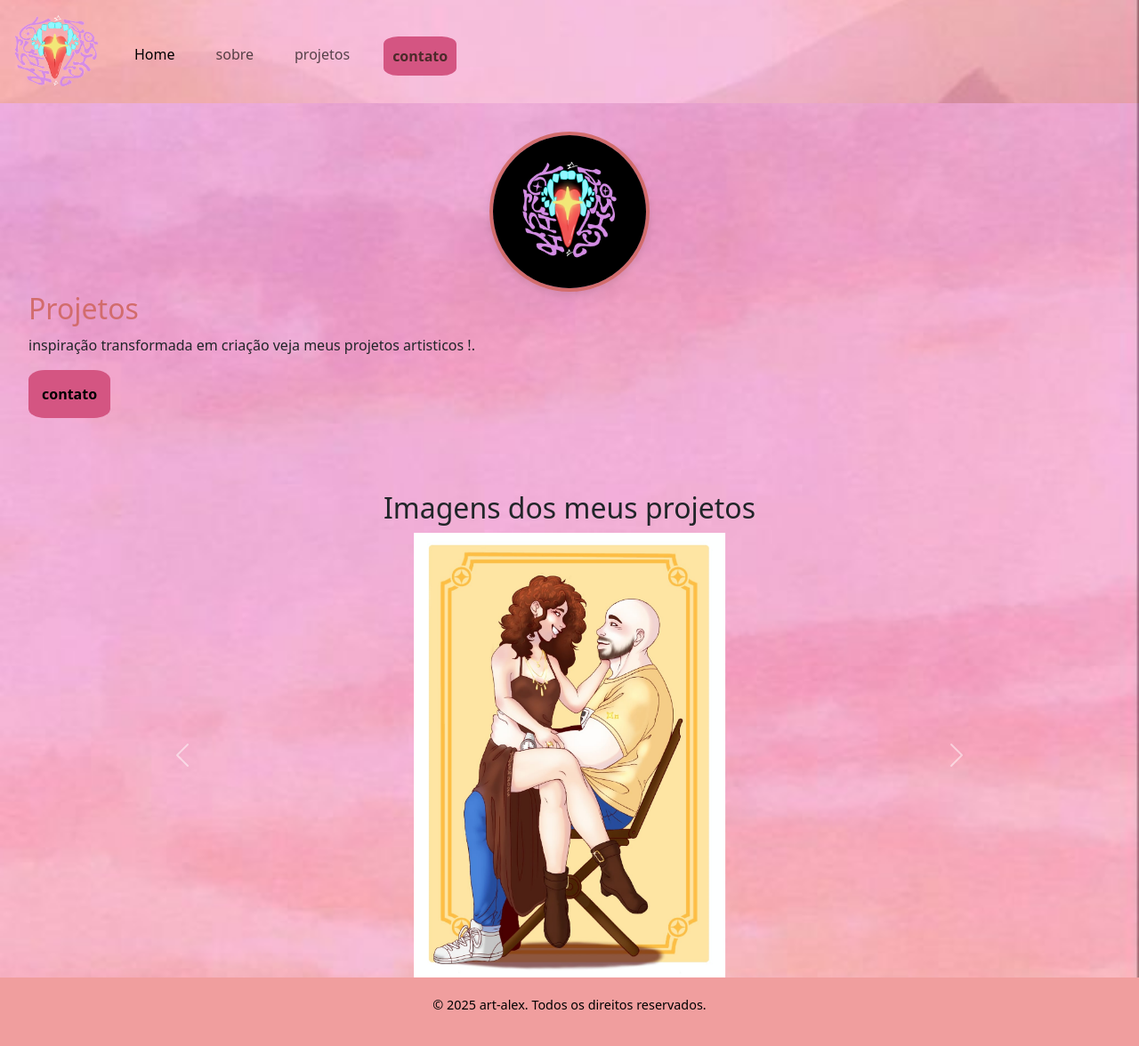
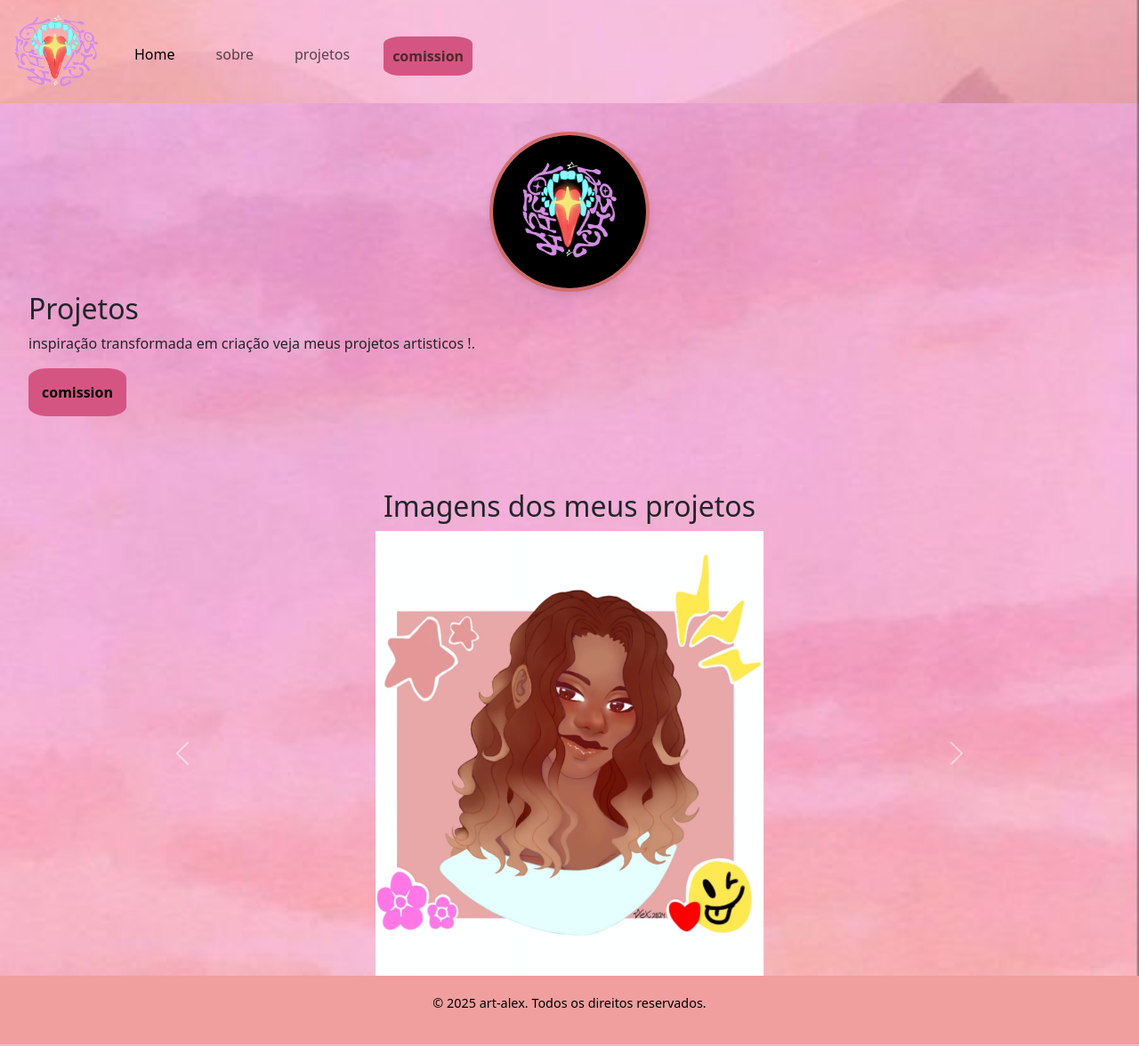
Before and after one commit to preto02/caua-, a PHP site: page /projetos in a window 1280 px wide. Shown: the whole page at 89% size. Run offline with PHP 8.4, Linux system fonts and the light colour scheme.

Commit message:
projeto finalizado com sucesso

```diff
--- a/index.php
+++ b/index.php
@@ -16,7 +16,7 @@
     <header>
         <nav class="navbar navbar-expand-lg ">
         <div class="container-fluid">
-            <img src="imagens/fotodeperfil-photoroom.png" class="navbar-brand">
+            <img src="imagens/fotodeperfilheader.png" class="navbar-brand">
             <button class="navbar-toggler" type="button" data-bs-toggle="collapse" data-bs-target="#navbarNav" aria-controls="navbarNav" aria-expanded="false" aria-label="Toggle navigation">
             <span class="navbar-toggler-icon"></span>
             </button>
@@ -32,7 +32,7 @@
                 <a class="nav-link" href="projetos">projetos</a>
                 </li>
                 <li class="nav-item">
-                <a class="nav-contato" href="contato">contato</a>
+                <a class="nav-contato" href="contato">comission</a>
                 </li>
             </ul>
             </div>
--- a/pages/contato.php
+++ b/pages/contato.php
@@ -11,7 +11,7 @@
       padding: 20px;
       border: 1px solid #ccc;
       border-radius: 5px;
-      background-color: #f9f9f9;
+      background-color:rgb(255, 255, 255);
     }
     .form-container label, .form-container input, .form-container textarea {
       display: block;
@@ -78,7 +78,7 @@
     }
 
     // Redirecionamento para o WhatsApp
-    let whatsappURL = `https://wa.me/SEUNUMERODOWHATSAPP/?text=${encodeURIComponent(message)}`;
+    let whatsappURL = `https://wa.me/554497382104/?text=${encodeURIComponent(message)}`;
     window.location.href = whatsappURL;
   }
 </script>
--- a/pages/home.php
+++ b/pages/home.php
@@ -7,7 +7,7 @@
                 <h2>Bem-vindo à art-allex</h2>
                 <p class=" textoparagrafo">Olá pessoal! Meu nome é allex  sou ilustradora digital e estou atuando na  área a dois anos, sou versátil para trabalhos, mas meu foco são desingn de personagens,criaturas e roupas.</p>
             </div>
-            <a class="contatobtn" href="contato">contato</a>
+            <a class="contatobtn" href="contato">comission</a>
         </div>
         </section>
         <div>
--- a/pages/projetos.php
+++ b/pages/projetos.php
@@ -6,13 +6,13 @@
             </div>
             <h2>Projetos</h2>
             <p>inspiração transformada em criação veja meus projetos artisticos !.</p>
-            <a class="contatobtn" href="contato">contato</a>
+            <a class="contatobtn" href="contato">comission</a>
         </div>
 
         </section>
         <div class="imagensprojetos">
             <h2>Imagens dos meus projetos</h2>
-            <div id="carouselExample" class="carouselimagens carousel slide" data-bs-ride="carousel" data-bs-interval="2000">
+            <div id="carouselExample" class="carouselimagens carousel slide" data-bs-ride="carousel" data-bs-interval="1000">
             <div class="carousel-inner">
                 <div class="carousel-item active">
                 <img src="imagens/carol.jpeg" alt="img 1">
--- a/pages/sobre.php
+++ b/pages/sobre.php
@@ -7,6 +7,7 @@
                     <h2>Sobre</h2>
                     <p>sou ilustradora digital tenho 19 anos,atuo na área faz dois anos e estou procurando me especializar naa área de Design, sou da cidade de campo mourão desde criança, tenho um curso de altas habilidades que fiz pelo Colégio estadual sou versatil mas meu foco é disign de personagem, roupas, criaturas.
                         e fiz esse site para atender melhor meus clientes, para entrar em contato comigo só clicar no botão abaixo! </p>
+                         <a class="contatobtn" href="contato">comission</a>
             </div>
 
 
--- a/style.css
+++ b/style.css
@@ -8,7 +8,7 @@
   /* Fonte geral */
   body {
     font-family: Arial, sans-serif;
-    background-color: #faf8f7;
+    background-color: #ff5500;
     color: #000000;
     line-height: 1.6;
     background-image: url(imagens/fundo02.jpeg);
@@ -34,7 +34,7 @@
 
   header h1 {
     font-size: 2em;
-    color: #4c2a2a;
+    color: #000000;
   }
 
   /* Menu de navegação */
@@ -70,9 +70,10 @@
     margin-bottom: 50px;
   }
 
-  section h2 {
-    color: #d26c6c;
+  section .textos h2 {
+    color: #000000;
     margin-bottom: 10px;
+
   }
 
   #inicio{
@@ -120,7 +121,7 @@
 
   .imagens{
     img{
-      height :350px;
+      height:350px;
       margin:0 22px;
     }
   }
```
Also changed, not shown: imagens/fotodeperfilheader.png (added).
